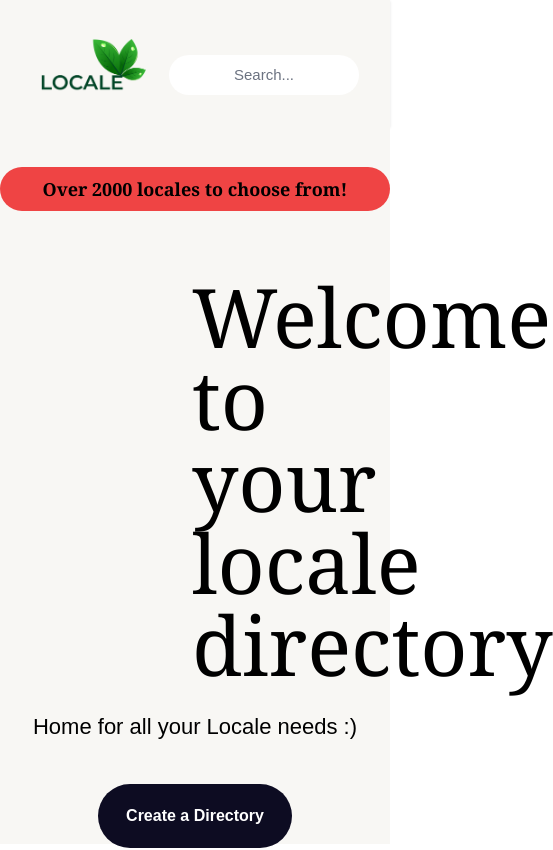
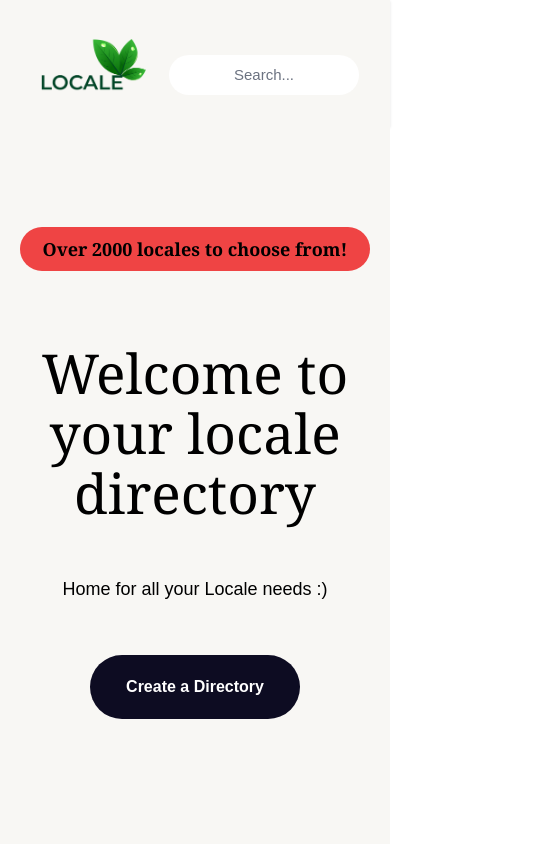
Before and after one commit to Kvngxel/locale, a React (Vite) app in the folder client/: page / in a window 390 px wide. Shown: the top 850 px of the page, 553 px wide, since content can reach past the window. Built offline with nearby package versions, Linux system fonts and the light colour scheme; no server answers; a web font is replaced by a local one.

Commit message:
Making home responsive

```diff
--- a/client/src/components/hero/Hero.tsx
+++ b/client/src/components/hero/Hero.tsx
@@ -1,21 +1,20 @@
-import Tag  from "./Tag"
+import Tag from "./Tag";
 
 export const Hero = () => {
   return (
-    <div className="bg-main py-10 md:py-24 h-[85vh] text-center">
+    <div className="bg-main py-20 md:py-24 h-[85vh] text-center">
       <Tag />
-      <h1 className="text-3xl px-48 mx-auto leading-3xl font-serif leading-[82px] custom-selection">Welcome to your locale directory</h1>
-      <p className="py-8  text-base custom-selection">Home for all your Locale needs :)</p>
-      <button className="bg-[#0d0c22] hover:bg-[#ffffff] rounded-full py-5 px-7 text-white hover:text-black font-semibold mt-4 custom-selection">Create a Directory</button>
+      <h1 className="text-[55px] pt-8 md:pt-0 md:text-3xl px-10 md:px-48 mx-auto
+         leading-[60px] font-serif md:leading-[82px]
+        custom-selection">
+        Welcome to your locale directory
+      </h1>
+      <p className="pt-14 pb-10 md:py-8 text-sm md:text-base custom-selection">Home for all your Locale needs :)</p>
+      <button className="bg-[#0d0c22] hover:bg-[#ffffff] rounded-full py-5
+        px-9 md:py-5 md:px-7 text-white hover:text-black font-semibold mt-4
+        custom-selection">
+          Create a Directory
+        </button>
     </div>
-    // <div className="containr mx-auto h-[85vh] bg-cover bg-heroBg items-center flex flex-col md:flex-row justify-around md:bg-none">
-    //     <div className="flex flex-col gap-6 lg:gap-2">
-    //         <h1 className="text-lg md:text-xl lg:text-2xl font-semibold">Welcome to </h1>
-    //         <h1 className="text-lg md:text-xl lg:text-2xl font-semibold">Your </h1>
-    //         <h1 className="text-lg md:text-xl lg:text-2xl font-semibold">Locale directory</h1>
-    //         <p className="text-sm lg:text-sm mt-8 font-extralight">Home for all your Locale needs :)</p>
-    //     </div>
-    //     <img src={heroImg} alt="" className="basis-[40%] w-full hidden md:block" />
-    // </div>
-  )
-}
+  );
+};
--- a/client/src/components/hero/Tag.tsx
+++ b/client/src/components/hero/Tag.tsx
@@ -26,7 +26,9 @@ function Tag() {
   }
 
   return (
-    <div className={`custom-selection rounded-3xl mx-auto max-w-md font-serif font-semibold text-sm py-3 mb-16 ${bgColor} transition-all duration-1000 ease-in-out`}>
+    <div className={`custom-selection rounded-3xl mx-5 md:mx-auto max-w-md
+      font-serif font-semibold text-sm mt-5 md:mt-0 md:text-sm py-3 mb-10 md:mb-16 ${bgColor}
+      transition-all duration-1000 ease-in-out`}>
       Over 2000 locales to choose from!
     </div>
   );
```
